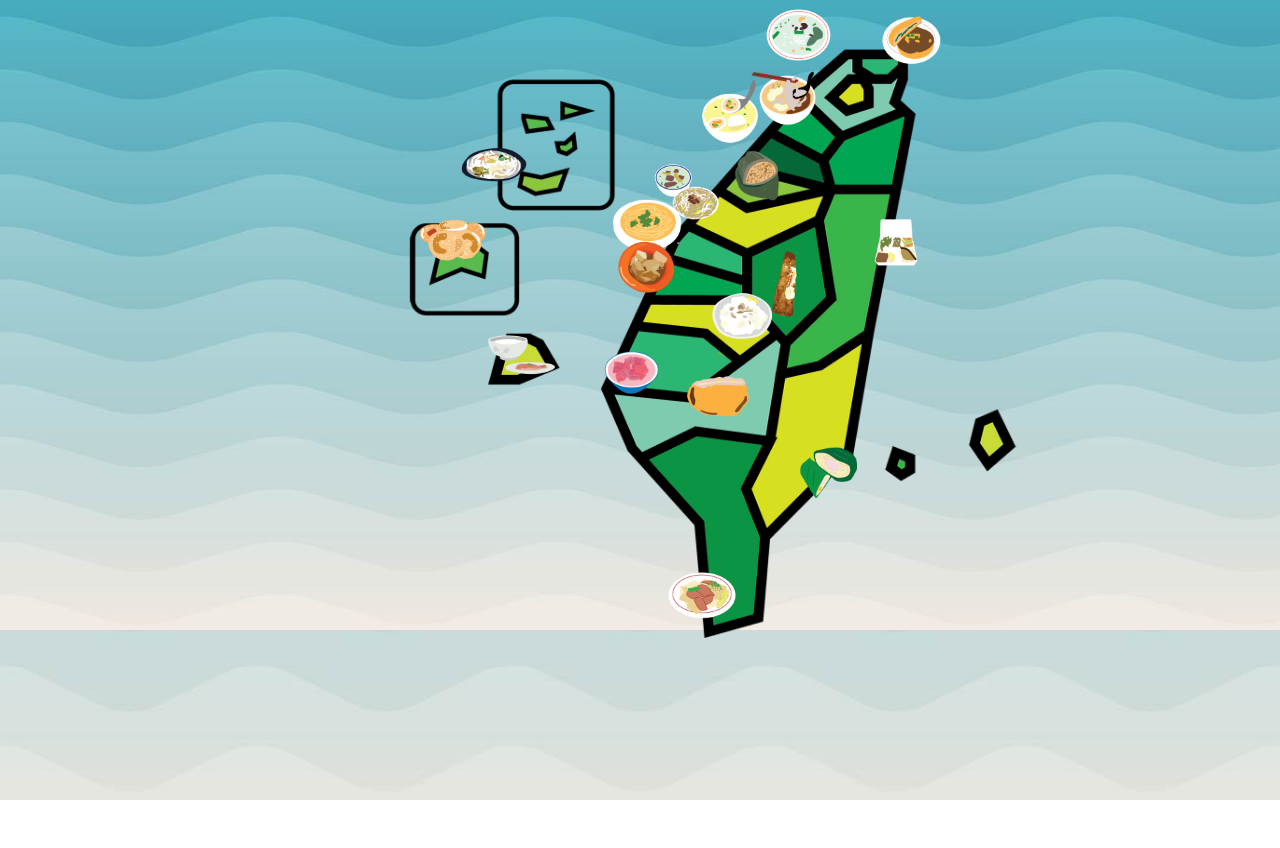
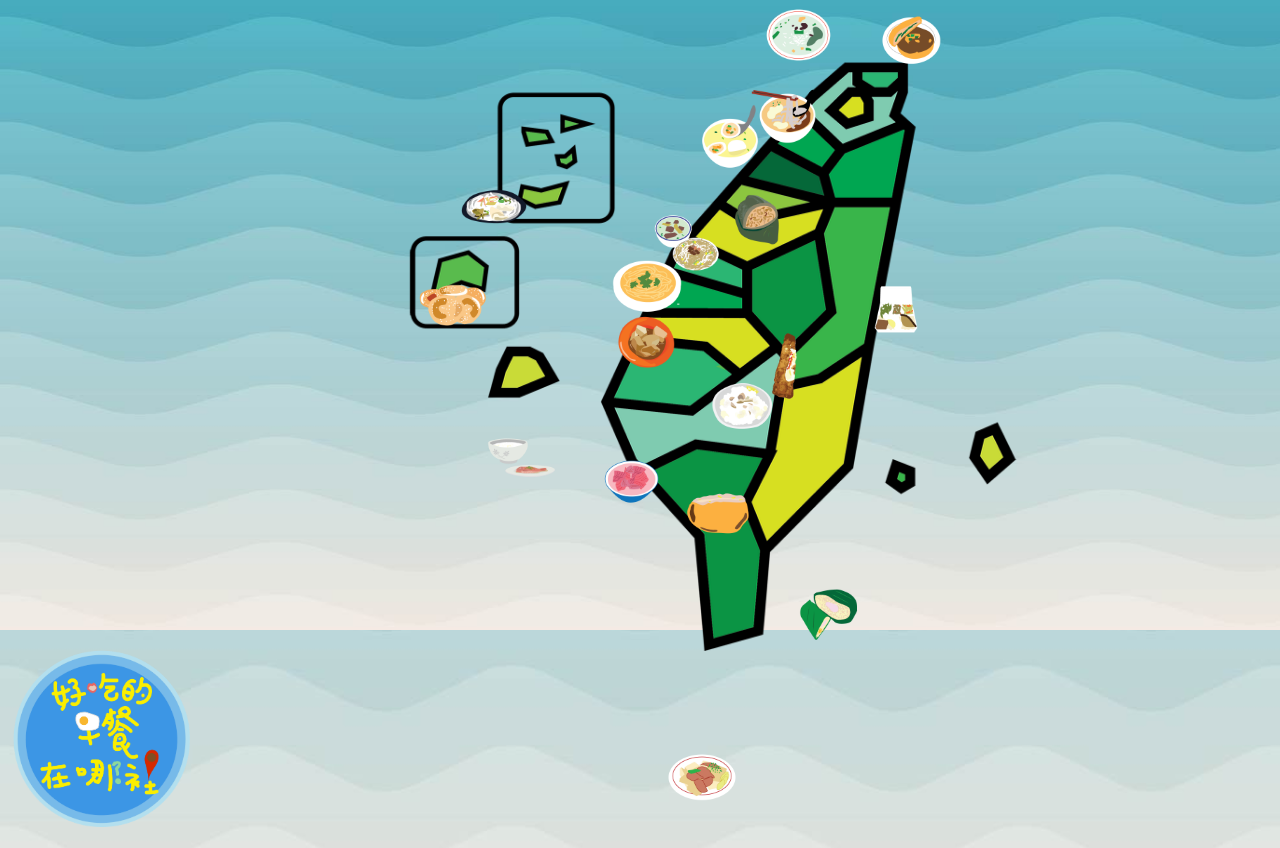
Before and after one commit to she12306/taiwan, a plain HTML site: page index.html in a window 1280 px wide. Shown: the top 848 px of the page. Before the commit the page ends 800 px from the top, so only its background shows below. Drawn offline with Linux system fonts and the light colour scheme; a web font is replaced by a local one.

Commit message:
Update index.html

```diff
--- a/index.html
+++ b/index.html
@@ -318,9 +318,9 @@
 
 
 
-    	<!-- <div id="logo_round">
+    	<div id="logo_round">
 	  		<img src="img/logo_round.png" width="200">
-	  	</div> -->
+	  	</div>
 
 	</div>
 
```
